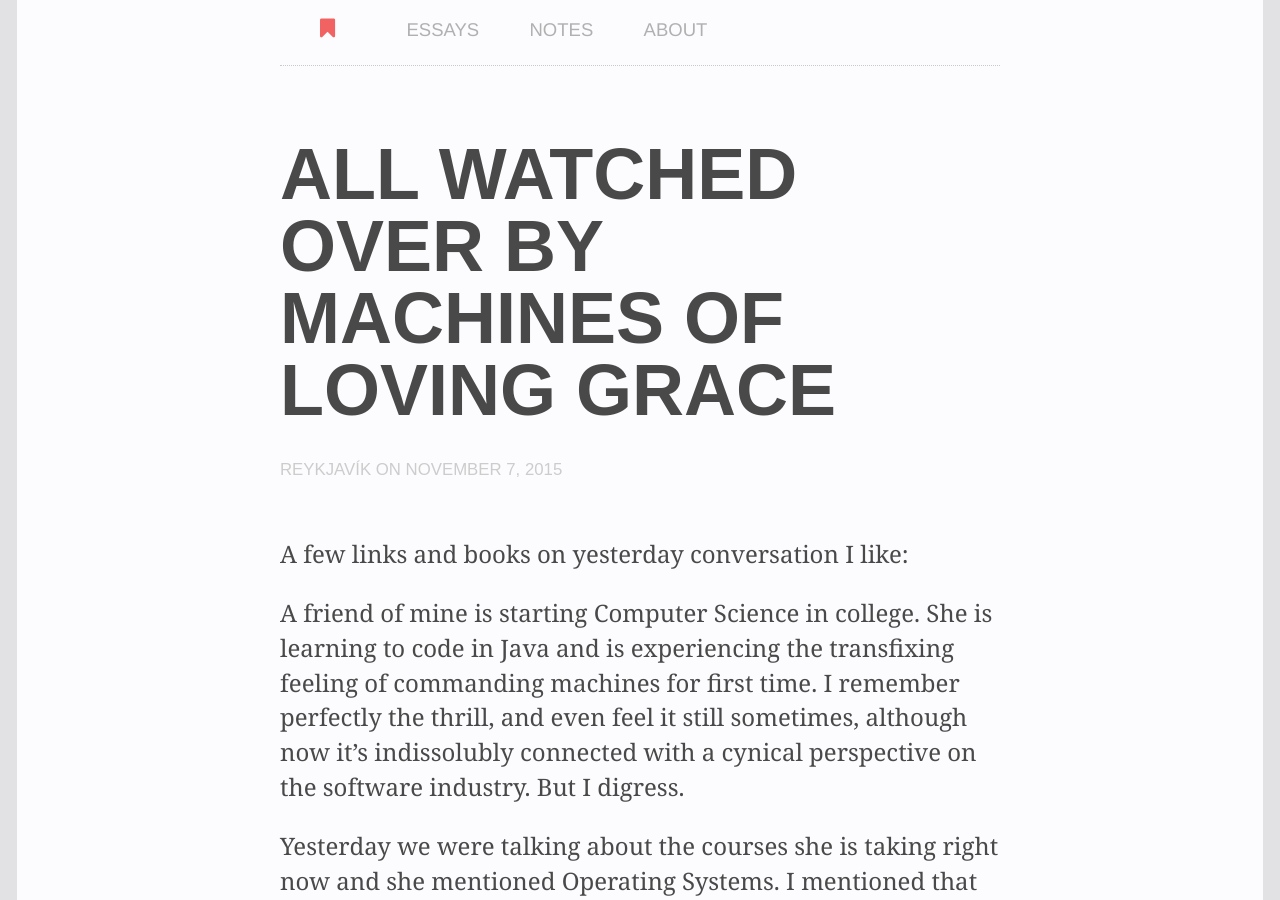
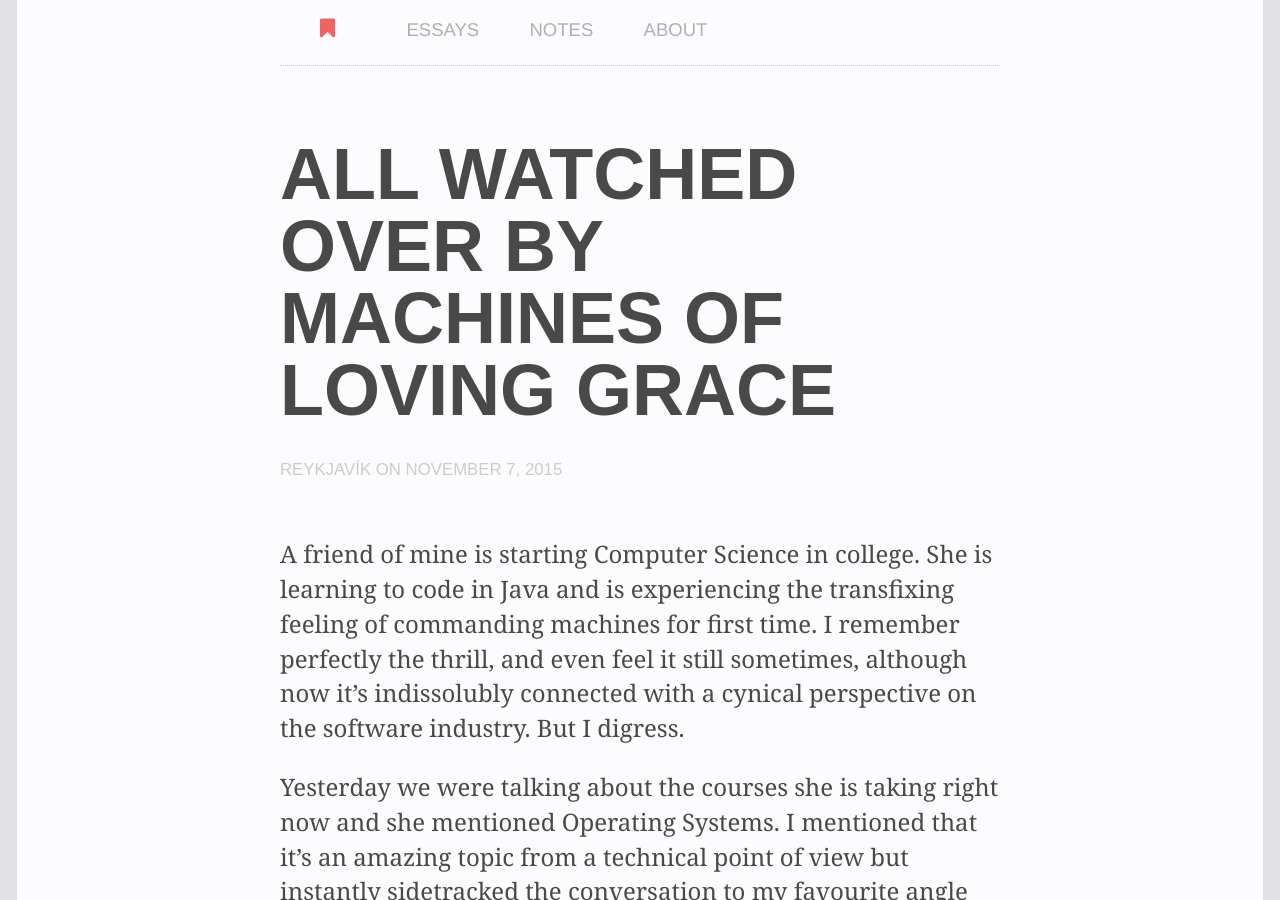
Before and after one commit to aitor/aitor.github.com, a Jekyll site: the page built from _posts/2015-11-07-all-watched.md, in a window 1280 px wide and 900 px high. Built offline with Jekyll 4.4.1, drawn with Linux system fonts in a browser that asks for light colours; nearby versions of some CDN libraries.

Commit message:
Typo removed

```diff
--- a/_posts/2015-11-07-all-watched.md
+++ b/_posts/2015-11-07-all-watched.md
@@ -4,8 +4,6 @@ title: All Watched Over by Machines of Loving Grace
 css_id: writing
 place: Reykjavík
 ---
-
-A few links and books on yesterday conversation I like:
 
 A friend of mine is starting Computer Science in college. She is learning to code in Java and is experiencing the transfixing feeling of commanding machines for first time. I remember perfectly the thrill, and even feel it still sometimes, although now it's indissolubly connected with a cynical perspective on the software industry. But I digress.
 
```
